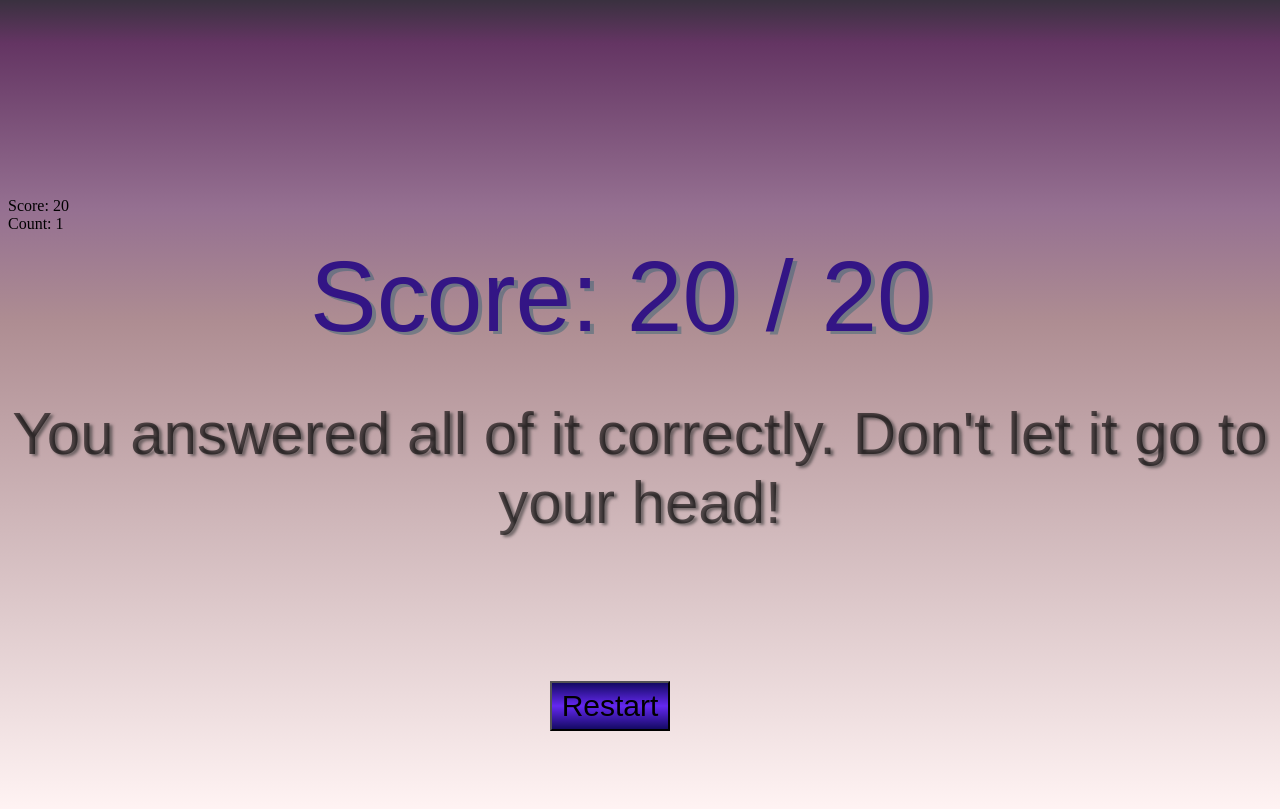
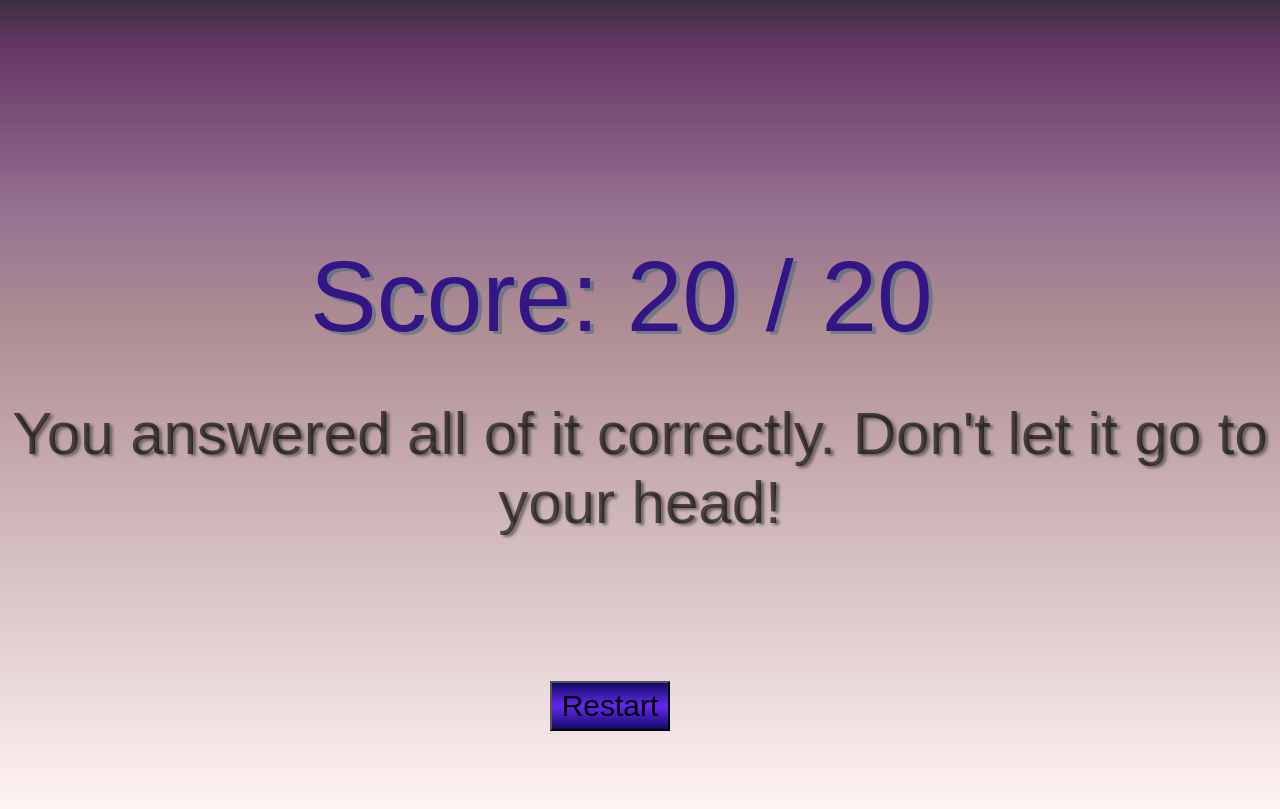
Before and after one commit to Gitcel/Projects, a PHP site: page /results.php in a window 1280 px wide. Shown: the part 61-870 px from the top of the page. Run offline with PHP 8.4, Linux system fonts and the light colour scheme; the visitor is signed in with stand-in values (Sample User, id 1); some web fonts are replaced.

Commit message:
Removed two 'echo' commands.

```diff
--- a/20_questions_quiz/results.php
+++ b/20_questions_quiz/results.php
@@ -83,9 +83,6 @@
             header("Location: ./index.php");
 
         }
-
-        echo "Score: ".$_SESSION['score']."<br>";
-        echo "Count: ".$_SESSION['count'];
 
     ?>
 
```
